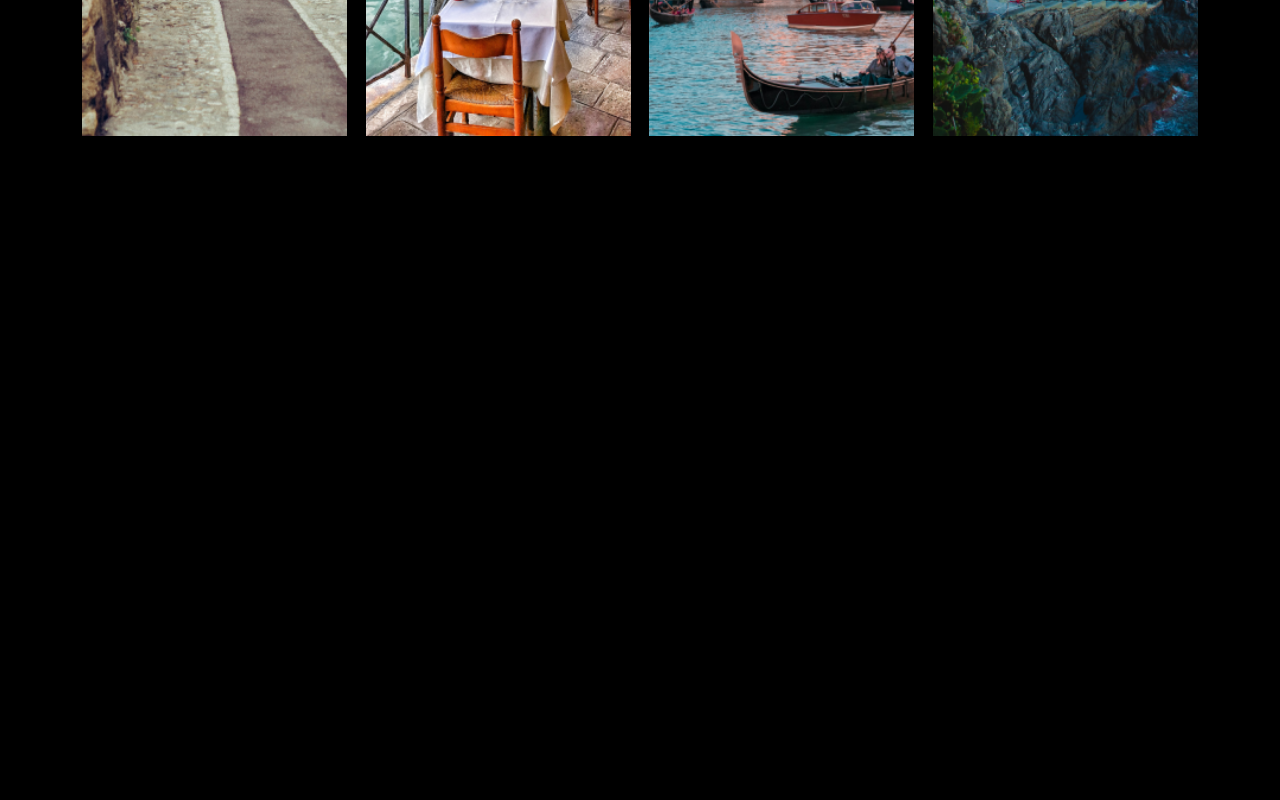
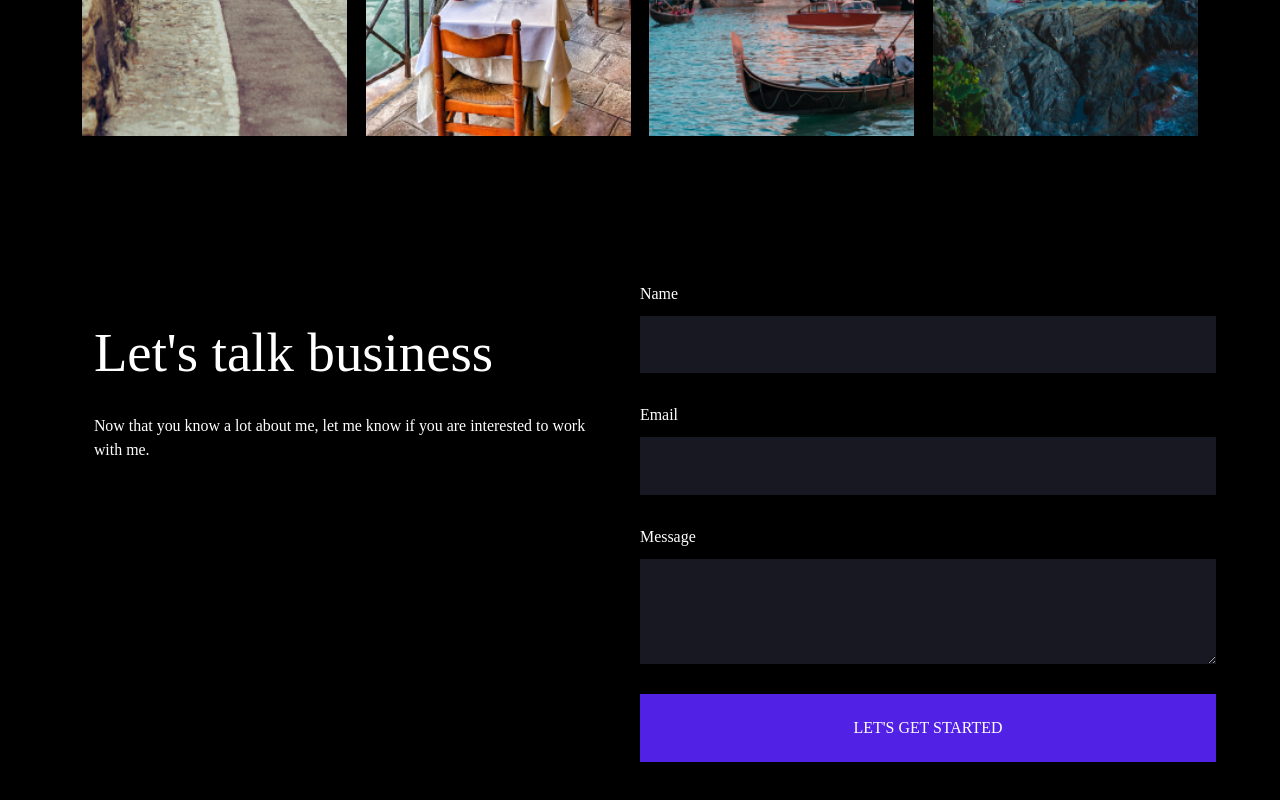
Before and after one commit to GrazianoMono/Portfolio, a website built with webpack: page src/index.html in a window 1280 px wide. Shown: the part 9833-10633 px from the top of the page. Before the commit the page ends 10115 px from the top, so only its background shows below. Built offline with nearby package versions, Linux system fonts and the light colour scheme; files whose address does not match are found by name.

Commit message:
fix: displaying correct images in gallery, feat: created contacts section, fix: removed max-height in projects section made it auto so it doesn't overlap

```diff
--- a/src/index.html
+++ b/src/index.html
@@ -526,25 +526,84 @@
 					while travelling places all around the world.
 				</h5>
 			</div>
-			<div class="gallery__locations u-flex-row u-justify-evenly u-align-center u-wrap">
-				<button class="button button--spaced button--primary text-uppercase text-bold">Italy</button>
-				<button class="button button--spaced text-uppercase text-bold">Australia</button>
-				<button class="button button--spaced text-uppercase text-bold">India</button>
-				<button class="button button--spaced text-uppercase text-bold">Brazil</button>
+			<div
+				class="
+					gallery__locations
+					u-flex-row u-justify-evenly u-align-center u-wrap
+				"
+			>
+				<button
+					class="
+						button button--large button--primary
+						text-uppercase text-bold
+					"
+				>
+					Italy
+				</button>
+				<button class="button button--large text-uppercase text-bold">
+					Australia
+				</button>
+				<button class="button button--large text-uppercase text-bold">
+					India
+				</button>
+				<button class="button button--large text-uppercase text-bold">
+					Brazil
+				</button>
 			</div>
-			<div class="gallery__images u-flex-row u-justify-evenly u-align-center u-wrap">
+			<div
+				class="
+					gallery__images
+					u-flex-row u-justify-evenly u-align-center u-wrap
+				"
+			>
 				<div class="image-container">
-					<img src="./assets/img/location1.png" alt="Location">
+					<img src="./assets/img/location1.png" alt="Location" />
 				</div>
 				<div class="image-container">
-					<img src="./assets/img/location2.png" alt="Location">
+					<img src="./assets/img/location2.png" alt="Location" />
 				</div>
 				<div class="image-container">
-					<img src="./assets/img/location3.png" alt="Location">
+					<img src="./assets/img/location3.png" alt="Location" />
 				</div>
 				<div class="image-container">
-					<img src="./assets/img/location4.png" alt="Location">
+					<img src="./assets/img/location4.png" alt="Location" />
 				</div>
+			</div>
+		</section>
+
+		<section class="contacts u-flex-col">
+			<div class="contacts__message">
+				<h2>Let's talk business</h2>
+				<h5>
+					Now that you know a lot about me, let me know if you are
+					interested to work with me.
+				</h5>
+			</div>
+			<div
+				class="
+					contacts__form
+					u-flex-col u-justify-start u-align-stretch u-grow-1
+				"
+			>
+				<div class="input u-flex-col">
+					<h5 class="input__label">Name</h5>
+					<input class="input__insert" type="text" />
+				</div>
+				<div class="input u-flex-col">
+					<h5 class="input__label">Email</h5>
+					<input class="input__insert" type="text" />
+				</div>
+				<div class="input u-flex-col u-grow-1">
+					<h5 class="input__label">Message</h5>
+					<textarea
+						class="input__insert input__insert--textarea u-grow-1"
+					></textarea>
+				</div>
+				<button
+					class="button button--spaced button--primary text-uppercase"
+				>
+					Let's get started
+				</button>
 			</div>
 		</section>
 	</body>
--- a/src/sass/components/_button.scss
+++ b/src/sass/components/_button.scss
@@ -3,6 +3,10 @@
 	padding: 2rem 3rem;
 
 	&--spaced {
+		width: 100%;
+	}
+
+	&--large {
 		width: 47.5%;
 
 		@include respond (tab-port) {
--- /dev/null
+++ b/src/sass/components/_input.scss
@@ -0,0 +1,18 @@
+.input {
+	width: 100%;
+
+	& > :not(:last-child) {
+		margin-bottom: 1rem;
+	}
+
+	&__insert {
+		width: 100%;
+		height: 100%;
+		padding: 2rem;
+		background-color: $color-primary-dark;
+
+		&--textarea {
+			max-height: 70rem;
+		}
+	}
+}
--- /dev/null
+++ b/src/sass/layout/_contacts.scss
@@ -0,0 +1,48 @@
+.contacts {
+	width: 100%;
+	height: 60vh;
+	max-height: 90rem;
+	margin: 10vh 0;
+	padding: 0 5vw;
+
+	& > :not(:last-child) {
+		margin-bottom: 3rem;
+	}
+
+	@include respond (tab-land) {
+		flex-direction: row;
+	}
+
+	&__message {
+		width: 100%;
+
+		@include respond (tab-land) {
+			width: 50%;
+			padding: 3rem;
+		}
+
+		& > :not(:last-child) {
+			margin-bottom: 2rem;
+		}
+	}
+
+	&__form {
+		width: 100%;
+
+		@include respond (tab-land) {
+			width: 50%;
+		}
+
+		& > :not(:last-child) {
+			margin-bottom: 3rem;
+		}
+	}
+
+	&__button {
+		width: 100%;
+
+		@include respond (tab-land) {
+			width: 50%;
+		}
+	}
+}
--- a/src/sass/layout/_projects.scss
+++ b/src/sass/layout/_projects.scss
@@ -1,6 +1,6 @@
 .projects {
 	width: 100%;
-	max-height: 400rem;
+	height: auto;
 	margin: 10vh 0;
 	padding: 0 5vw;
 
--- a/src/sass/main.scss
+++ b/src/sass/main.scss
@@ -22,6 +22,7 @@
 @import './components/link';
 @import './components/system-bar';
 @import './components/testimonial';
+@import './components/input';
 
 //LAYOUT SASS
 @import './layout/hero';
@@ -33,3 +34,4 @@
 @import './layout/dribble';
 @import './layout/testimonials';
 @import './layout/gallery';
+@import './layout/contacts';
```
